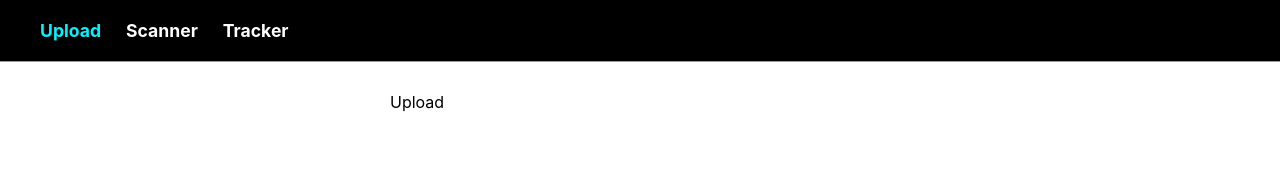
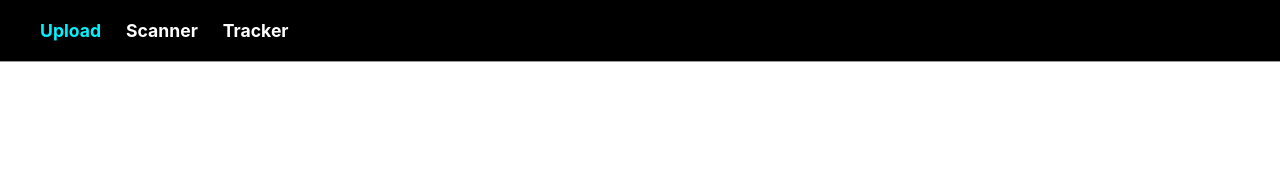
Before and after one commit to hinsjain/code-scanner, a React (Create React App) app: page / in a window 1280 px wide. Shown: the top 182 px of the page. Built offline with nearby package versions, Linux system fonts and the light colour scheme.

Commit message:
Update Upload.js

```diff
--- a/src/components/Upload/Upload.js
+++ b/src/components/Upload/Upload.js
@@ -3,7 +3,7 @@ import React from 'react'
 function Upload() {
     return (
         <div>
-            Upload
+
         </div>
     )
 }
```
